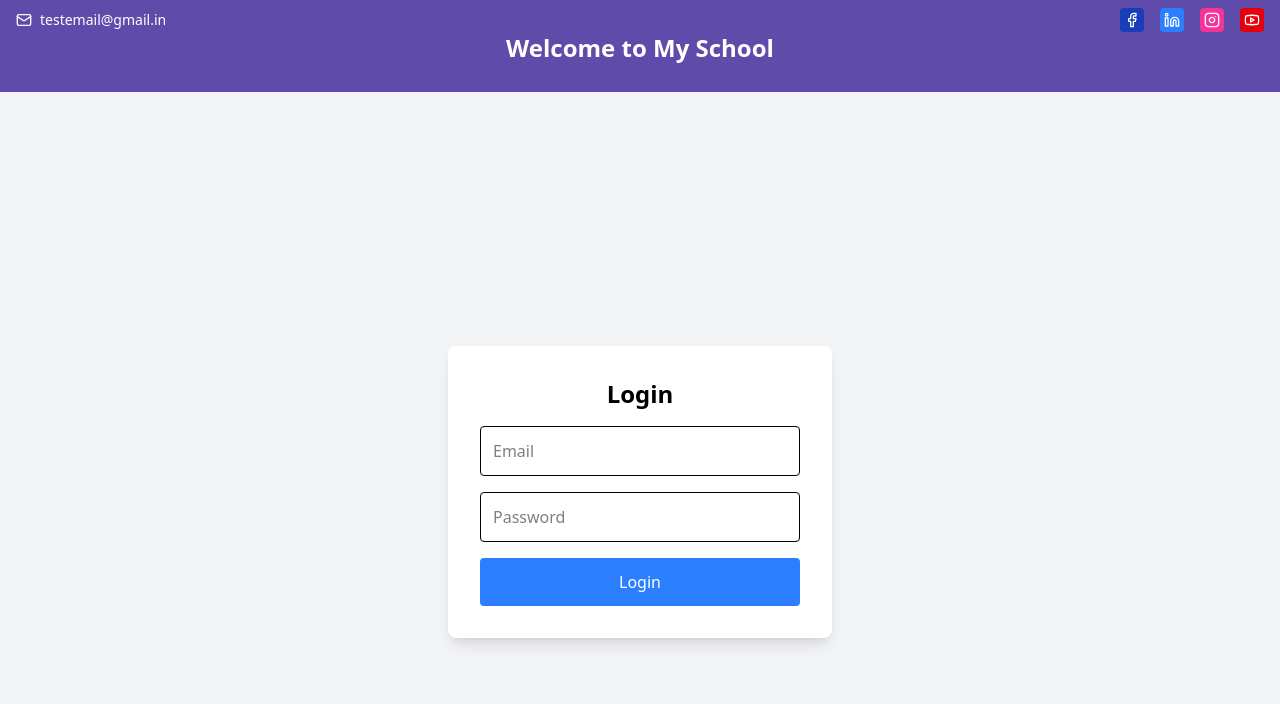
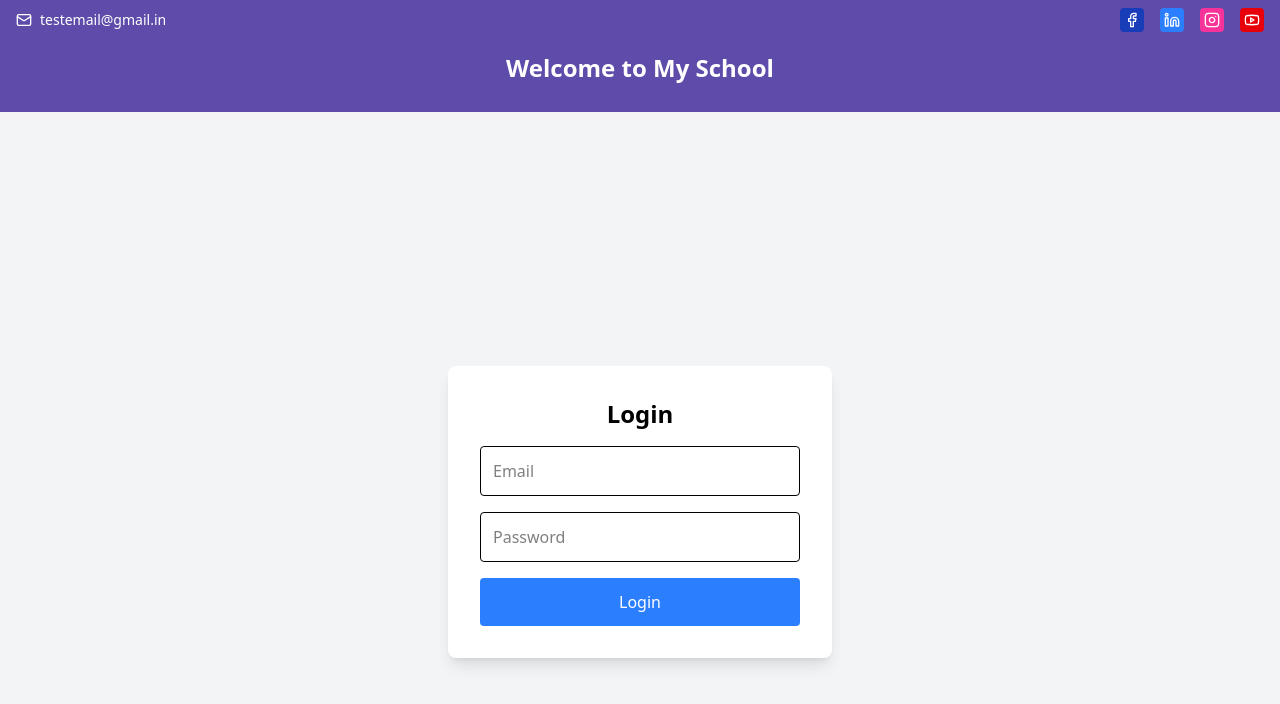
Before and after one commit to vedprakashgithub/student, a React (Vite) app: page / in a window 1280 px wide. Shown: the top 704 px of the page. Built offline with nearby package versions, Linux system fonts and the light colour scheme.

Commit message:
Update Header.jsx

```diff
--- a/src/components/Header.jsx
+++ b/src/components/Header.jsx
@@ -48,7 +48,7 @@ export default function Header() {
             </a>
           </div>
         </div>
-        <h1 className="text-2xl text-center mb-5 font-bold">
+        <h1 className="text-2xl text-center mt-5 mb-5 font-bold">
           Welcome to My School
         </h1>
       </div>
```
